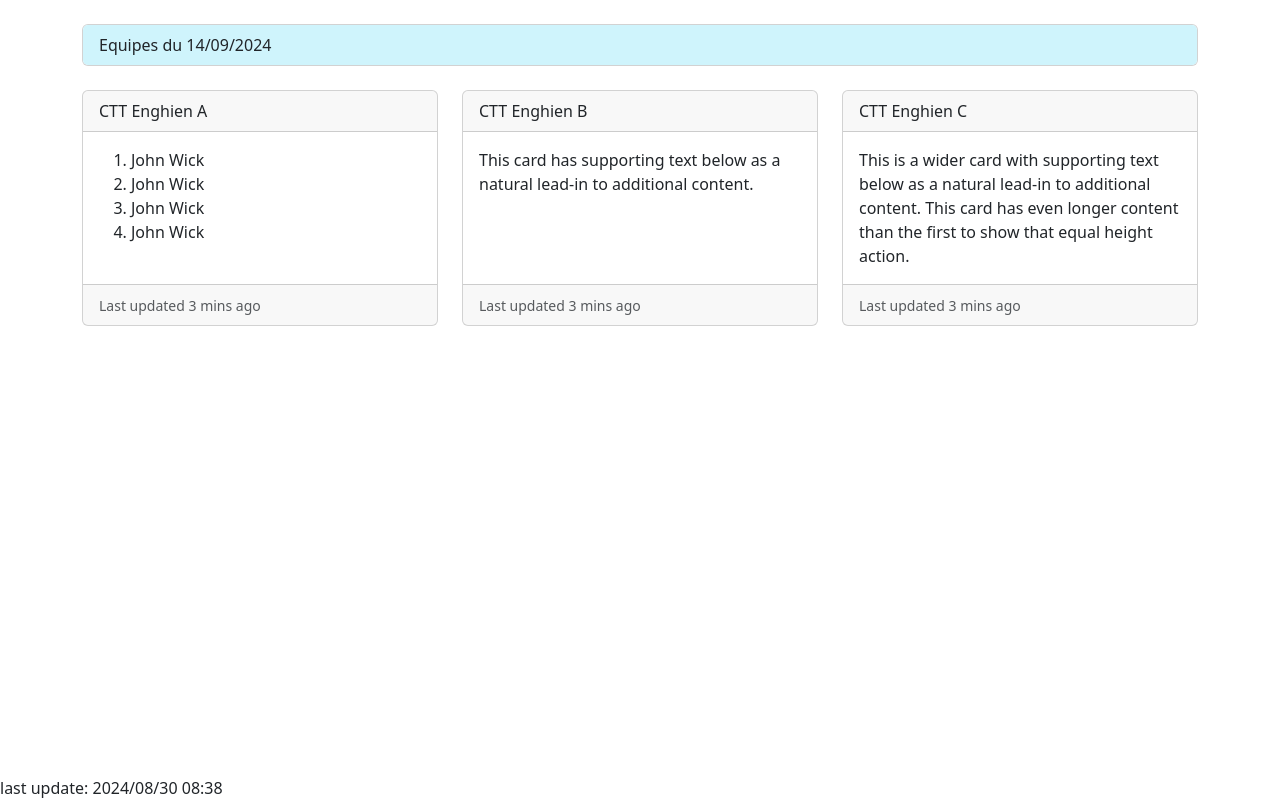
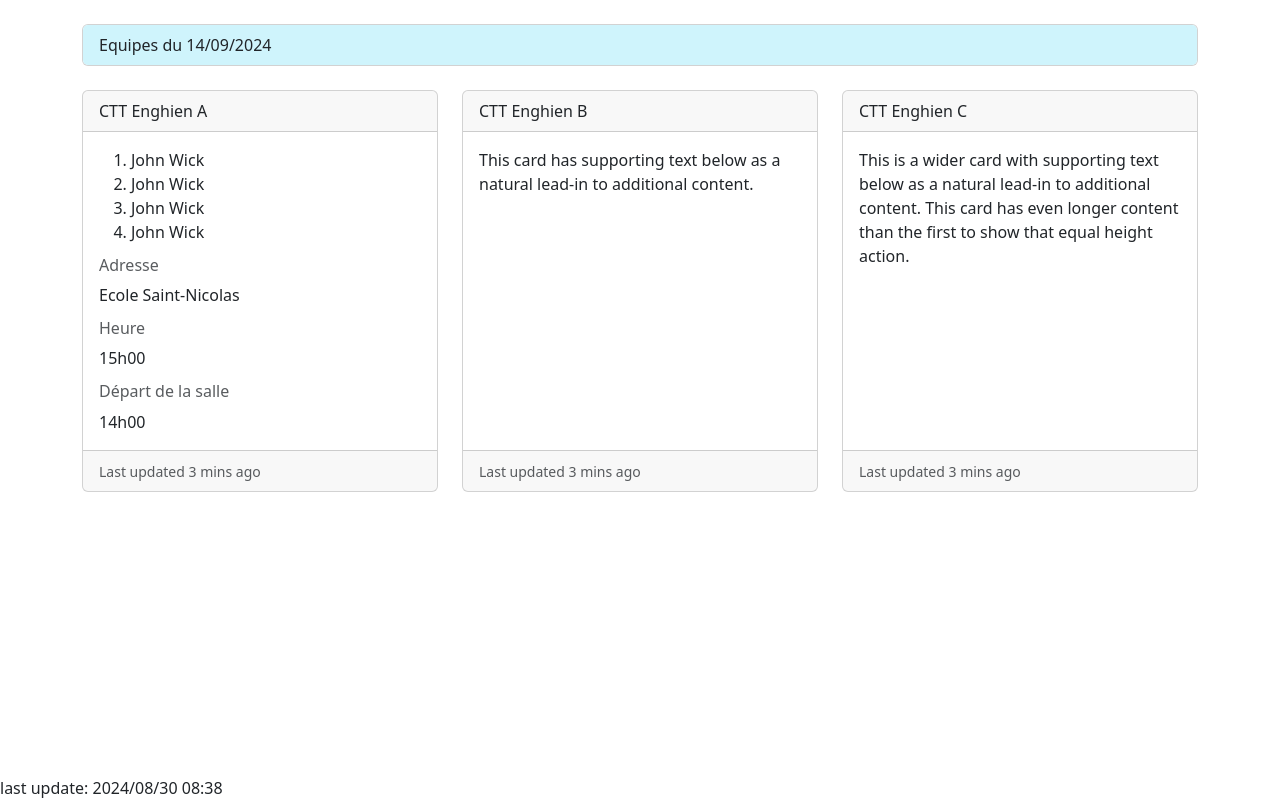
Before and after one commit to Parlante-Thomas/ctt-enghien, a plain HTML site: page index.html in a window 1280 px wide. Drawn offline with nearby package versions, Linux system fonts and the light colour scheme.

Commit message:
Update index.html

```diff
--- a/index.html
+++ b/index.html
@@ -24,6 +24,12 @@
                         <li>John Wick</li>
                         <li>John Wick</li>
                      </ol>
+                     <h6 class="card-subtitle mb-2 text-body-secondary">Adresse</h6>
+                     <p class="card-text">Ecole Saint-Nicolas</p>
+                     <h6 class="card-subtitle mb-2 text-body-secondary">Heure</h6>
+                     <p class="card-text">15h00</p>
+                     <h6 class="card-subtitle mb-2 text-body-secondary">Départ de la salle</h6>
+                     <p class="card-text">14h00</p>
                   </div>
                   <div class="card-footer">
                      <small class="text-body-secondary">Last updated 3 mins ago</small>
```
